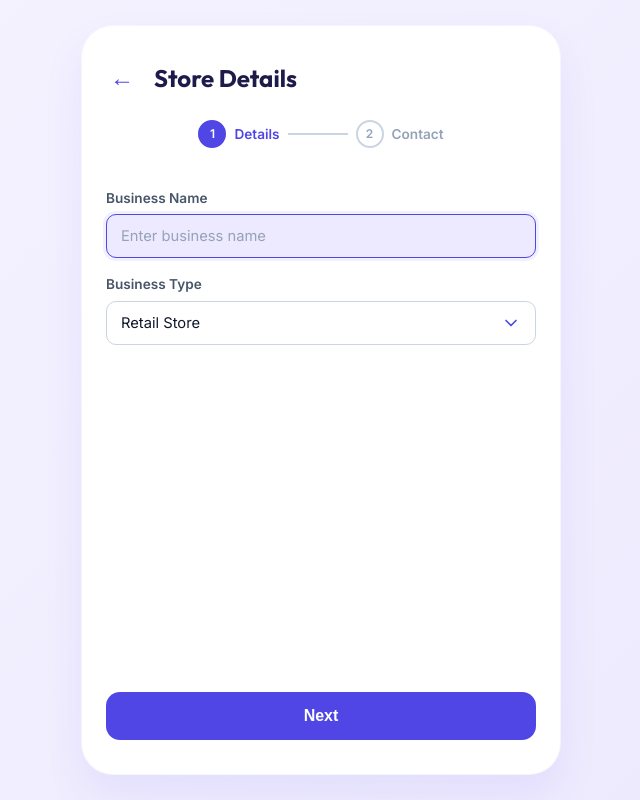
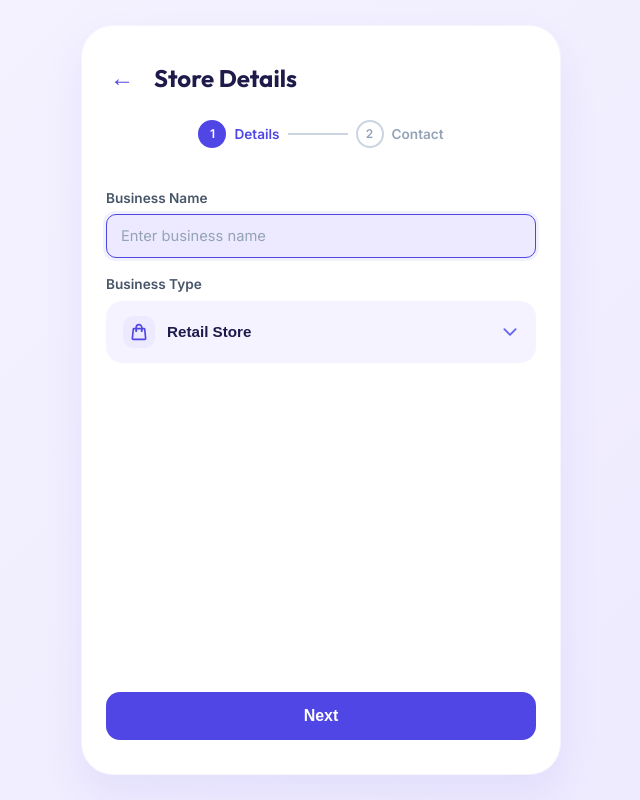
Before and after one commit to Prasanna1219/BillingApp, a React (Vite) app in the folder frontend/: page /onboarding in a window 1280 px wide. Shown: the whole page, without its empty margins (319-959 px from the left). Built offline with nearby package versions, Linux system fonts and the light colour scheme; sample sign-in values are in the browser's storage.

Commit message:
Add custom interactive dropdown component for Business Type on Onboarding step 1

```diff
--- /dev/null
+++ b/frontend/src/components/CustomSelect/CustomSelect.css
@@ -0,0 +1,178 @@
+/* Custom Select Dropdown Container */
+.custom-select-container {
+  position: relative;
+  width: 100%;
+  font-family: inherit;
+}
+
+/* Trigger Button */
+.custom-select-trigger {
+  width: 100%;
+  padding: 14px 16px;
+  border-radius: 16px;
+  border: 1.5px solid transparent;
+  background-color: #f5f3ff;
+  color: #1e1b4b;
+  font-size: 0.95rem;
+  font-weight: 600;
+  display: flex;
+  align-items: center;
+  justify-content: space-between;
+  cursor: pointer;
+  outline: none;
+  box-sizing: border-box;
+  transition: all 0.2s cubic-bezier(0.16, 1, 0.3, 1);
+  text-align: left;
+}
+
+.custom-select-trigger:hover {
+  background-color: #ede9fe;
+}
+
+.custom-select-container.is-open .custom-select-trigger {
+  background-color: #ffffff;
+  border-color: #4f46e5;
+  box-shadow: 0 0 0 4px rgba(79, 70, 229, 0.12), 0 4px 12px rgba(79, 70, 229, 0.08);
+}
+
+.trigger-content {
+  display: flex;
+  align-items: center;
+  gap: 12px;
+  overflow: hidden;
+}
+
+.trigger-text {
+  display: flex;
+  flex-direction: column;
+}
+
+.trigger-title {
+  color: #1e1b4b;
+  font-weight: 600;
+  font-size: 0.95rem;
+}
+
+.trigger-placeholder {
+  color: #94a3b8;
+  font-weight: 500;
+}
+
+/* Icons */
+.option-icon {
+  width: 32px;
+  height: 32px;
+  border-radius: 10px;
+  background-color: #ede9fe;
+  color: #4f46e5;
+  display: flex;
+  align-items: center;
+  justify-content: center;
+  flex-shrink: 0;
+  transition: background-color 0.2s, color 0.2s;
+}
+
+.option-icon svg {
+  width: 18px;
+  height: 18px;
+  stroke-width: 2.2;
+}
+
+.chevron-icon {
+  width: 18px;
+  height: 18px;
+  color: #6366f1;
+  flex-shrink: 0;
+  transition: transform 0.25s cubic-bezier(0.16, 1, 0.3, 1);
+  margin-left: 8px;
+}
+
+.chevron-icon.rotate {
+  transform: rotate(180deg);
+}
+
+/* Dropdown Menu Popup */
+.custom-select-dropdown {
+  position: absolute;
+  top: calc(100% + 8px);
+  left: 0;
+  right: 0;
+  background-color: #ffffff;
+  border-radius: 20px;
+  padding: 8px;
+  border: 1px solid rgba(79, 70, 229, 0.12);
+  box-shadow: 0 12px 32px rgba(30, 27, 75, 0.12), 0 4px 12px rgba(79, 70, 229, 0.05);
+  z-index: 100;
+  display: flex;
+  flex-direction: column;
+  gap: 4px;
+  animation: dropdownSlideDown 0.2s cubic-bezier(0.16, 1, 0.3, 1) forwards;
+  max-height: 280px;
+  overflow-y: auto;
+}
+
+@keyframes dropdownSlideDown {
+  from {
+    opacity: 0;
+    transform: translateY(-8px) scale(0.98);
+  }
+  to {
+    opacity: 1;
+    transform: translateY(0) scale(1);
+  }
+}
+
+/* Option Row Item */
+.custom-select-option {
+  display: flex;
+  align-items: center;
+  gap: 12px;
+  padding: 10px 12px;
+  border-radius: 12px;
+  cursor: pointer;
+  transition: all 0.15s ease;
+  user-select: none;
+}
+
+.custom-select-option:hover {
+  background-color: #f5f3ff;
+}
+
+.custom-select-option.selected {
+  background-color: #eef2ff;
+}
+
+.custom-select-option.selected .option-icon {
+  background-color: #4f46e5;
+  color: #ffffff;
+}
+
+.option-details {
+  display: flex;
+  flex-direction: column;
+  gap: 2px;
+  flex-grow: 1;
+}
+
+.option-label {
+  font-size: 0.9rem;
+  font-weight: 600;
+  color: #1e1b4b;
+}
+
+.custom-select-option.selected .option-label {
+  color: #4f46e5;
+}
+
+.option-description {
+  font-size: 0.75rem;
+  color: #64748b;
+  line-height: 1.25;
+}
+
+.check-icon {
+  width: 18px;
+  height: 18px;
+  color: #4f46e5;
+  flex-shrink: 0;
+}
--- /dev/null
+++ b/frontend/src/components/CustomSelect/CustomSelect.tsx
@@ -0,0 +1,116 @@
+import React, { useState, useRef, useEffect } from 'react';
+import './CustomSelect.css';
+
+export interface SelectOption {
+  value: string;
+  label: string;
+  description?: string;
+  icon?: React.ReactNode;
+}
+
+interface CustomSelectProps {
+  options: SelectOption[];
+  value: string;
+  onChange: (value: string) => void;
+  placeholder?: string;
+}
+
+const CustomSelect: React.FC<CustomSelectProps> = ({
+  options,
+  value,
+  onChange,
+  placeholder = 'Select option...'
+}) => {
+  const [isOpen, setIsOpen] = useState(false);
+  const containerRef = useRef<HTMLDivElement>(null);
+
+  const selectedOption = options.find((opt) => opt.value === value);
+
+  // Close dropdown when clicking outside
+  useEffect(() => {
+    const handleClickOutside = (event: MouseEvent) => {
+      if (containerRef.current && !containerRef.current.contains(event.target as Node)) {
+        setIsOpen(false);
+      }
+    };
+
+    document.addEventListener('mousedown', handleClickOutside);
+    return () => {
+      document.removeEventListener('mousedown', handleClickOutside);
+    };
+  }, []);
+
+  const handleSelect = (val: string) => {
+    onChange(val);
+    setIsOpen(false);
+  };
+
+  return (
+    <div className={`custom-select-container ${isOpen ? 'is-open' : ''}`} ref={containerRef}>
+      {/* Selected Header */}
+      <button
+        type="button"
+        className="custom-select-trigger"
+        onClick={() => setIsOpen(!isOpen)}
+        aria-haspopup="listbox"
+        aria-expanded={isOpen}
+      >
+        <div className="trigger-content">
+          {selectedOption ? (
+            <>
+              {selectedOption.icon && <span className="option-icon">{selectedOption.icon}</span>}
+              <div className="trigger-text">
+                <span className="trigger-title">{selectedOption.label}</span>
+              </div>
+            </>
+          ) : (
+            <span className="trigger-placeholder">{placeholder}</span>
+          )}
+        </div>
+
+        <svg
+          className={`chevron-icon ${isOpen ? 'rotate' : ''}`}
+          viewBox="0 0 24 24"
+          fill="none"
+          stroke="currentColor"
+          strokeWidth="2.5"
+        >
+          <path strokeLinecap="round" strokeLinejoin="round" d="M19.5 8.25l-7.5 7.5-7.5-7.5" />
+        </svg>
+      </button>
+
+      {/* Options Menu Dropdown */}
+      {isOpen && (
+        <div className="custom-select-dropdown" role="listbox">
+          {options.map((option) => {
+            const isSelected = option.value === value;
+            return (
+              <div
+                key={option.value}
+                className={`custom-select-option ${isSelected ? 'selected' : ''}`}
+                onClick={() => handleSelect(option.value)}
+                role="option"
+                aria-selected={isSelected}
+              >
+                {option.icon && <span className="option-icon">{option.icon}</span>}
+                <div className="option-details">
+                  <span className="option-label">{option.label}</span>
+                  {option.description && (
+                    <span className="option-description">{option.description}</span>
+                  )}
+                </div>
+                {isSelected && (
+                  <svg className="check-icon" viewBox="0 0 24 24" fill="none" stroke="currentColor" strokeWidth="2.5">
+                    <path strokeLinecap="round" strokeLinejoin="round" d="M4.5 12.75l6 6 9-13.5" />
+                  </svg>
+                )}
+              </div>
+            );
+          })}
+        </div>
+      )}
+    </div>
+  );
+};
+
+export default CustomSelect;
--- a/frontend/src/pages/OnboardingPage/Onboarding.tsx
+++ b/frontend/src/pages/OnboardingPage/Onboarding.tsx
@@ -1,6 +1,51 @@
 import React, { useState, useEffect } from 'react';
 import { useNavigate } from 'react-router-dom';
+import CustomSelect from '../../components/CustomSelect/CustomSelect';
+import type { SelectOption } from '../../components/CustomSelect/CustomSelect';
 import './Onboarding.css';
+
+const businessTypeOptions: SelectOption[] = [
+  {
+    value: 'Retail',
+    label: 'Retail Store',
+    description: 'Grocery, apparel, electronics, or general store',
+    icon: (
+      <svg viewBox="0 0 24 24" fill="none" stroke="currentColor">
+        <path strokeLinecap="round" strokeLinejoin="round" strokeWidth="2.2" d="M15.75 10.5V6a3.75 3.75 0 10-7.5 0v4.5m11.356-1.993l1.263 12c.07.665-.45 1.243-1.119 1.243H4.25a1.125 1.125 0 01-1.12-1.243l1.264-12A1.125 1.125 0 015.513 7.5h12.974c.576 0 1.059.435 1.119 1.007zM8.625 10.5a.375.375 0 11-.75 0 .375.375 0 01.75 0zm7.5 0a.375.375 0 11-.75 0 .375.375 0 01.75 0z" />
+      </svg>
+    )
+  },
+  {
+    value: 'Restaurant',
+    label: 'Restaurant / Cafe',
+    description: 'Dining, fast food, bakery, cafe, or cloud kitchen',
+    icon: (
+      <svg viewBox="0 0 24 24" fill="none" stroke="currentColor">
+        <path strokeLinecap="round" strokeLinejoin="round" strokeWidth="2.2" d="M12 21a9.004 9.004 0 008.716-6.747M12 21a9.004 9.004 0 01-8.716-6.747M12 21V3m0 0a9.004 9.004 0 018.716 6.747M12 3a9.004 9.004 0 00-8.716 6.747" />
+      </svg>
+    )
+  },
+  {
+    value: 'Service',
+    label: 'Service & Salon',
+    description: 'Salon, spa, repair shop, or professional services',
+    icon: (
+      <svg viewBox="0 0 24 24" fill="none" stroke="currentColor">
+        <path strokeLinecap="round" strokeLinejoin="round" strokeWidth="2.2" d="M11.42 15.17L17.25 21A2.652 2.652 0 0021 17.25l-5.83-5.83M11.42 15.17l2.496-3.03c.317-.384.74-.626 1.208-.766M11.42 15.17l-4.655 5.653a2.548 2.548 0 11-3.586-3.586l5.654-4.654m.27-2.617A5.986 5.986 0 003.54 3.541m12.448 12.449A5.986 5.986 0 0017.46 3.54" />
+      </svg>
+    )
+  },
+  {
+    value: 'Wholesale',
+    label: 'Wholesale & B2B',
+    description: 'Bulk distribution, B2B sales, or manufacturing',
+    icon: (
+      <svg viewBox="0 0 24 24" fill="none" stroke="currentColor">
+        <path strokeLinecap="round" strokeLinejoin="round" strokeWidth="2.2" d="M21 7.5l-9-5.25L3 7.5m18 0l-9 5.25m9-5.25v9l-9 5.25M3 7.5l9 5.25M3 7.5v9l9 5.25m0-9v9" />
+      </svg>
+    )
+  }
+];
 
 const Onboarding = () => {
   const [step, setStep] = useState(1);
@@ -170,16 +215,12 @@ const Onboarding = () => {
 
             <div className="form-group">
               <label htmlFor="business-type">Business Type</label>
-              <select
-                id="business-type"
+              <CustomSelect
+                options={businessTypeOptions}
                 value={businessType}
-                onChange={(e) => setBusinessType(e.target.value)}
-                className="input-field"
-              >
-                <option value="Retail">Retail Store</option>
-                <option value="Restaurant">Restaurant / Cafe</option>
-                <option value="Service">General Service</option>
-              </select>
+                onChange={(val) => setBusinessType(val)}
+                placeholder="Select your business type"
+              />
             </div>
 
             {error && <span className="error-text">{error}</span>}
```
